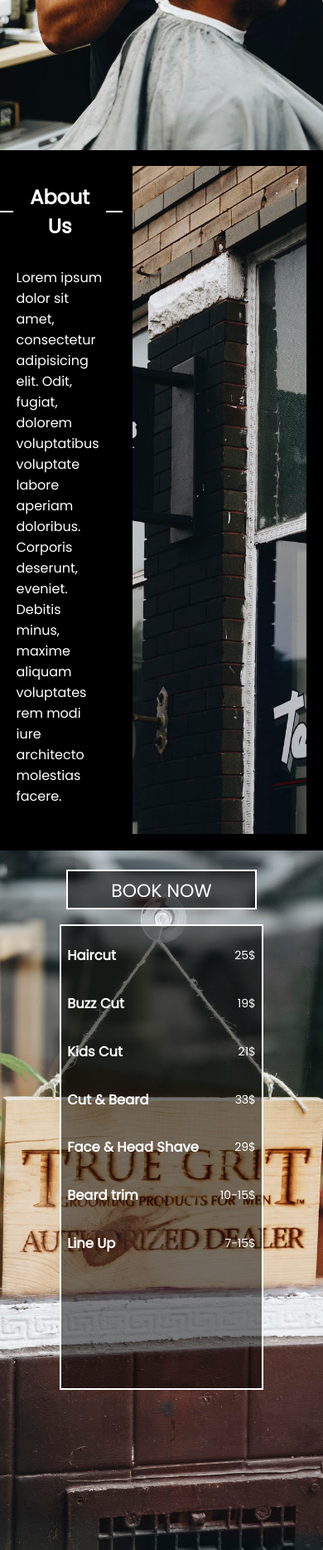
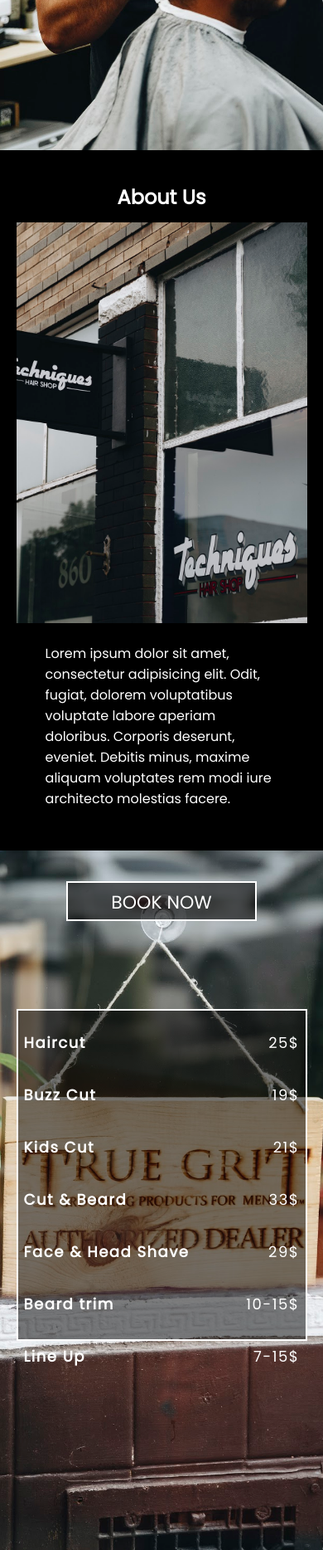
Before and after one commit to vvictorious/barber_shop_website, a PHP site: page / in a window 390 px wide. Shown: the part 663-2531 px from the top of the page at 83% size. Run offline with PHP 8.4, Linux system fonts and the light colour scheme.

Commit message:
ipad view is almost done

```diff
--- a/app.js
+++ b/app.js
@@ -4,6 +4,7 @@ const about = document.querySelector('.about-btn');
 const services = document.querySelector('.services-btn');
 const contacts = document.querySelector('.contacts-btn');
 const links = document.querySelectorAll('.nav-links li')
+const toTheTop = document.querySelector('.back-to-top');
 
 hamburger.addEventListener('click', () => {
 	navLinks.classList.toggle('open');
--- a/index.html
+++ b/index.html
@@ -9,7 +9,7 @@
 </head>
 <body>
 
-	<nav>
+	<nav id="home">
 		<h1 class="logo-nav-responsive">Techniques</h1>
 		<div class="hamburger">
 			<div class="line"></div>
@@ -32,6 +32,7 @@
 			<p class="about-text">Lorem ipsum dolor sit amet, consectetur adipisicing elit. Odit, fugiat, dolorem voluptatibus voluptate labore aperiam doloribus. Corporis deserunt, eveniet. Debitis minus, maxime aliquam voluptates rem modi iure architecto molestias facere.</p>
 		</div>
 		<div class="about-right-section"></div>
+		<h2 class="techniques-heading-responsive">About Us</h2>
 	</section>
 
 	<section class="services" id="services">
--- a/style.css
+++ b/style.css
@@ -97,6 +97,8 @@ nav {
     margin: 0 0 0 20px;
     color: white;
 }
+
+
 
 .about-text {
 	color: white;
@@ -256,7 +258,6 @@ nav {
 
 
 
-
 @media screen and (max-width: 768px) {
 
 	nav {
@@ -338,4 +339,138 @@ nav {
 
 	}
 
+	/*start of the about section for 768px===========================*/
+
+	.about {
+		height: 100vh;
+		width: 100%;
+		padding: 5%;
+		display: flex;
+		flex-direction: column-reverse;
+		justify-content: space-between;
+		background: black;
+	}
+
+	.about-left-section {
+		height: 30%;
+		width: 80%;
+		padding-top: 3%;
+		align-self: center;
+	}
+
+	.techniques-heading {
+		display: none;
+	}
+
+
+
+
+	.about-text {
+		color: white;
+		margin: 0;
+	}
+
+	.about-right-section {
+		background-image: url('img/shop1.jpeg');
+		background-position: 39% 50%;
+		background-size: cover;
+		height: auto;
+		height: 60%;
+		width: 100%;
+		margin: 0;
+	}
+
+	.techniques-heading-responsive {
+		color: white;
+		text-align: center;
+		width: 100%;
+		margin-bottom: 0;
+	}
+
+	.techniques-heading-responsive::before,
+	.techniques-heading-responsive::after {
+	    content: '';
+	    border-top: 2px solid;
+	    margin: 0 20px 0 0;
+	    flex: 1 0 20px;
+	    color: white;
+	}
+
+	.techniques-heading-responsive::after {
+	    margin: 0 0 0 20px;
+	    color: white;
+	    width: 100%;
+	}
+
+/*start of the services section===========================*/
+
+.services {
+	height: 100vh;
+	background: black;
+	display: flex;
+	flex-direction: column;
+	padding: 6% 5% 5% 5%;
 }
+
+.book-now-btn {
+	height: 3rem;
+	font-size: 22px;
+	text-transform: uppercase;
+	width: 230px;
+	color: white;
+	border: 2px solid white;
+	text-align: center;
+	line-height: 3rem;
+	text-decoration: none;
+	margin: 0 auto;
+	margin-bottom: 30%;
+	margin-top: 4%;
+	background: rgba(0,0,0,.6);
+}
+
+.book-now-btn:hover {
+	background: rgba(0,0,0,1);
+}
+
+.services {
+	background: url('img/true_grit2.jpeg');
+	background-size: cover;
+	background-position: center;
+
+}
+
+.services-menu {
+	padding: 2%;
+	height: 50%;
+	width: 100%;
+	background: rgba(0,0,0,.5);
+	border: 2px solid white;
+	margin: 0;
+	display: flex;
+}
+
+.inner-services-container {
+	width: 100%;
+	height: 100%;
+}
+
+.inner-services-menu {
+	display: flex;
+	align-items: center;
+	justify-content: space-between;
+	color: white;
+	font-size: 14px;
+}
+
+.inner-heading-services {
+	font-size: 18px;
+	letter-spacing: 1.5px;
+}
+
+.inner-paragraph-services {
+	font-size: 18px;
+	letter-spacing: 1.5px;
+}
+
+
+}
```
